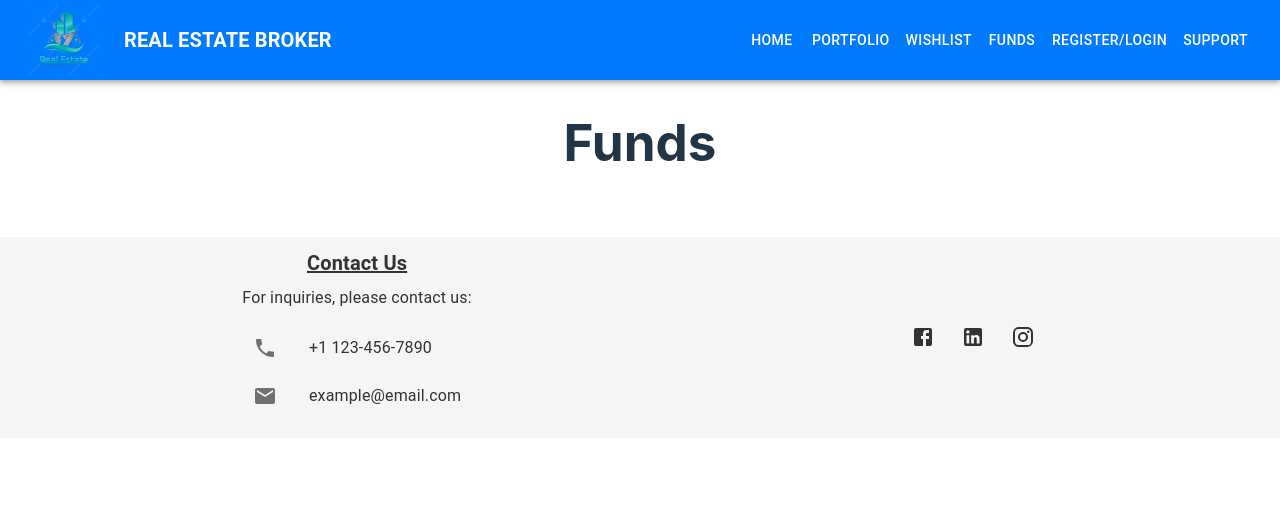
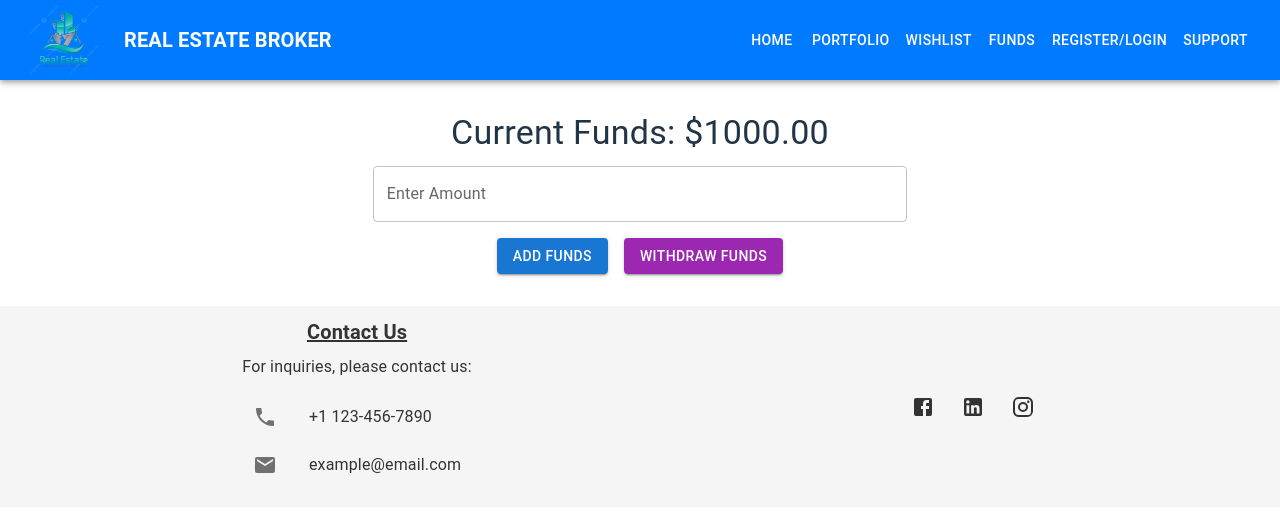
Before and after one commit to ChinmayPillai/Real_Estate_Broker_WebApp, a React (Vite) app in the folder Client/: page /funds in a window 1280 px wide. Shown: the top 512 px of the page. Built offline with nearby package versions, Linux system fonts and the light colour scheme.

Commit message:
added funds

```diff
--- a/Client/package.json
+++ b/Client/package.json
@@ -17,7 +17,8 @@
     "@mui/system": "^5.15.12",
     "react": "^18.2.0",
     "react-dom": "^18.2.0",
-    "react-router-dom": "^6.22.2"
+    "react-router-dom": "^6.22.2",
+    "sweetalert2": "^11.10.6"
   },
   "devDependencies": {
     "@types/react": "^18.2.43",
--- a/Client/src/components/Funds/Funds.jsx
+++ b/Client/src/components/Funds/Funds.jsx
@@ -1,7 +1,92 @@
-export default function Funds() {
+import React, { useState } from "react";
+import {
+  Typography,
+  Container,
+  TextField,
+  Button,
+  Dialog,
+  DialogTitle,
+  DialogContent,
+  DialogActions,
+  DialogContentText,
+} from "@mui/material";
+
+export default function FundsPage() {
+  const [currentFunds, setCurrentFunds] = useState(1000); // Initial funds amount
+  const [amount, setAmount] = useState(""); // Input amount for add or withdraw
+  const [openDialog, setOpenDialog] = useState(false);
+  const [dialogAction, setDialogAction] = useState("");
+
+  const handleOpenDialog = (action) => {
+    setOpenDialog(true);
+    setDialogAction(action);
+  };
+
+  const handleCloseDialog = () => {
+    setOpenDialog(false);
+  };
+
+  const handleAddFunds = () => {
+    const addAmount = parseFloat(amount);
+    if (!isNaN(addAmount) && addAmount > 0) {
+      handleOpenDialog("add");
+    }
+  };
+
+  const handleWithdrawFunds = () => {
+    const withdrawAmount = parseFloat(amount);
+    if (!isNaN(withdrawAmount) && withdrawAmount > 0 && withdrawAmount <= currentFunds) {
+      handleOpenDialog("withdraw");
+    }
+  };
+
+  const confirmAction = () => {
+    if (dialogAction === "add") {
+      setCurrentFunds(currentFunds + parseFloat(amount));
+    } else if (dialogAction === "withdraw") {
+      setCurrentFunds(currentFunds - parseFloat(amount));
+    }
+    setAmount("");
+    handleCloseDialog();
+  };
+
   return (
-    <>
-      <h1>Funds</h1>
-    </>
+    <Container maxWidth="sm" sx={{ mt: 4 }}>
+      <Typography variant="h4" gutterBottom>
+        Current Funds: ${currentFunds.toFixed(2)}
+      </Typography>
+      <TextField
+        label="Enter Amount"
+        variant="outlined"
+        value={amount}
+        onChange={(e) => setAmount(e.target.value)}
+        fullWidth
+        sx={{ mb: 2 }}
+      />
+      <Button variant="contained" color="primary" onClick={handleAddFunds} sx={{ mr: 2 }}>
+        Add Funds
+      </Button>
+      <Button variant="contained" color="secondary" onClick={handleWithdrawFunds}>
+        Withdraw Funds
+      </Button>
+
+      {/* Confirmation Dialog */}
+      <Dialog open={openDialog} onClose={handleCloseDialog}>
+        <DialogTitle>Confirm {dialogAction === "add" ? "Add Funds" : "Withdraw Funds"}</DialogTitle>
+        <DialogContent>
+          <DialogContentText>
+            Are you sure you want to {dialogAction === "add" ? "add" : "withdraw"} ${amount}?
+          </DialogContentText>
+        </DialogContent>
+        <DialogActions>
+          <Button onClick={handleCloseDialog} color="primary">
+            Cancel
+          </Button>
+          <Button onClick={confirmAction} color="primary" variant="contained">
+            Confirm
+          </Button>
+        </DialogActions>
+      </Dialog>
+    </Container>
   );
 }
--- a/Client/src/components/Property/BidButton.jsx
+++ b/Client/src/components/Property/BidButton.jsx
@@ -3,10 +3,16 @@ import Button from '@mui/material/Button';
 import TextField from '@mui/material/TextField';
 import Popover from '@mui/material/Popover';
 import Box from '@mui/material/Box';
+import Dialog from '@mui/material/Dialog';
+import DialogActions from '@mui/material/DialogActions';
+import DialogContent from '@mui/material/DialogContent';
+import DialogContentText from '@mui/material/DialogContentText';
+import DialogTitle from '@mui/material/DialogTitle';
 
 const BidButton = () => {
   const [anchorEl, setAnchorEl] = useState(null);
   const [bidAmount, setBidAmount] = useState('');
+  const [openDialog, setOpenDialog] = useState(false);
 
   const handleClick = (event) => {
     setAnchorEl(event.currentTarget);
@@ -14,6 +20,10 @@ const BidButton = () => {
 
   const handleClose = () => {
     setAnchorEl(null);
+  };
+
+  const handleDialogClose = () => {
+    setOpenDialog(false);
   };
 
   const open = Boolean(anchorEl);
@@ -26,12 +36,13 @@ const BidButton = () => {
   const handleBidSubmit = () => {
     // Handle the bid submission logic here
     console.log('Bid submitted:', bidAmount);
+    setOpenDialog(true);
     handleClose();
   };
 
   return (
-    <div >
-      <Button style={{width:'100%'}} variant="contained" color="primary" className="buy-button" onClick={handleClick}>
+    <div>
+      <Button style={{ width: '100%' }} variant="contained" color="primary" className="buy-button" onClick={handleClick}>
         Limit Order Buy
       </Button>
       <Popover
@@ -69,6 +80,28 @@ const BidButton = () => {
           </Button>
         </Box>
       </Popover>
+      {/* Dialog for confirmation */}
+      <Dialog
+        open={openDialog}
+        onClose={handleDialogClose}
+        aria-labelledby="alert-dialog-title"
+        aria-describedby="alert-dialog-description"
+      >
+        <DialogTitle id="alert-dialog-title">Confirm Bid</DialogTitle>
+        <DialogContent>
+          <DialogContentText id="alert-dialog-description">
+            Are you sure you want to submit a bid for {bidAmount}?
+          </DialogContentText>
+        </DialogContent>
+        <DialogActions>
+          <Button onClick={handleDialogClose} color="primary">
+            Cancel
+          </Button>
+          <Button onClick={handleDialogClose} color="primary" autoFocus>
+            Confirm
+          </Button>
+        </DialogActions>
+      </Dialog>
     </div>
   );
 };
--- a/Client/src/components/Property/Property.css
+++ b/Client/src/components/Property/Property.css
@@ -29,7 +29,7 @@
   .property-details {
     flex: 1 1 60%;
     padding: 20px;
-    background-color:#98eff2;
+    background-color: #98eff2;
     border-radius: 5px;
     margin-top: 20px;
     box-shadow: 0 2px 4px rgba(0, 0, 0, 0.556);
@@ -52,12 +52,30 @@
     margin-bottom: 10px;
   }
 
-  .Table-cell{
+  .Table-cell {
     border: #333;
     background-color: #91e5d7;
   }
 
-  .Table{
+  .Table {
     border: #333;
     background-color: #c6f592;
   }
+
+  /* Media Query for small screens */
+  @media (max-width: 944px) {
+    .property-content {
+      flex-direction: column;
+      align-items: center;
+    }
+
+    .property-content .property-image {
+      width: 100%;
+      margin-bottom: 20px;
+    }
+
+    .property-buttons {
+      padding-left: 0;
+      text-align: center;
+    }
+  }
```
Also changed, not shown: Client/src/components/Property/TopBidsTable.jsx (added, +33 -0 lines), 2 other files (tests, documents, lock files or other folders).
